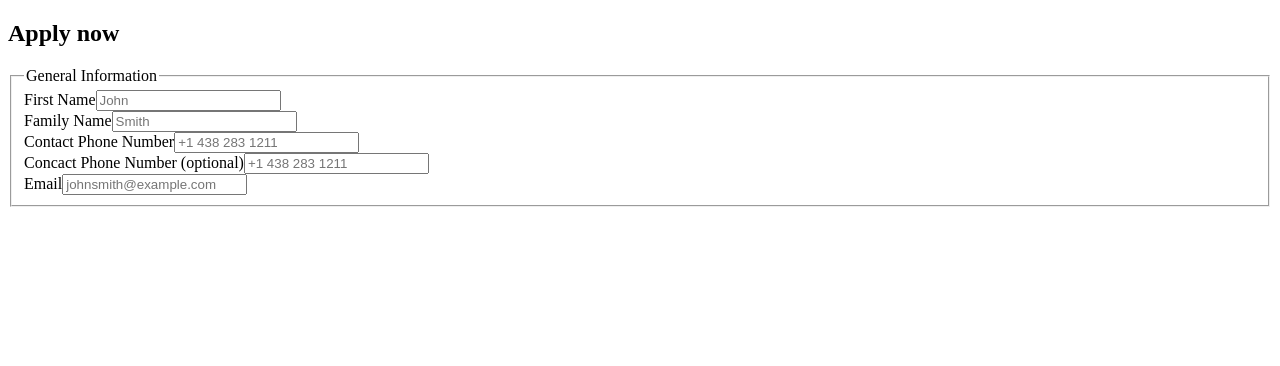
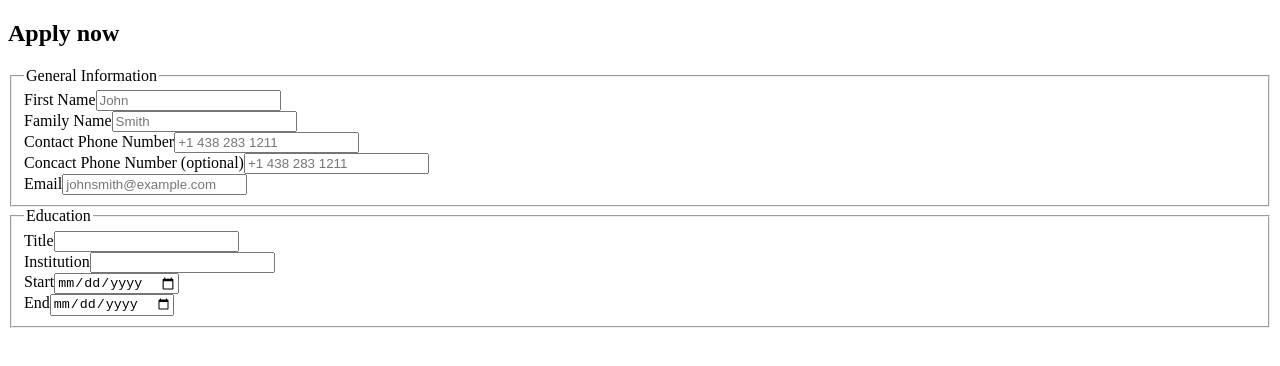
Before and after one commit to ralberrto/cv-project, a React (Create React App) app: page / in a window 1280 px wide. Shown: the top 366 px of the page. Built offline with nearby package versions, Linux system fonts and the light colour scheme; the HTML template or start-up script is replaced by a standard one.

Commit message:
Add "Education" fieldset to form

```diff
--- a/src/App.js
+++ b/src/App.js
@@ -12,10 +12,18 @@ class App extends React.Component {
       <LabelledInput type='email'key='email' label='Email' name='email' placeholder='johnsmith@example.com' required={true} />,
     ];
 
+    const educationInfoInputs = [
+      <LabelledInput type='text' key='title' label='Title' name='title' require={true} />,
+      <LabelledInput type='text' key='institution' label='Institution' name='institution' require={true} />,
+      <LabelledInput type='date' key='start-date' label='Start' name='start-date' require={true} />,
+      <LabelledInput type='date' key='end-date' label='End' name='end-date' require={true} />,
+    ];
+
     return (
       <div className="App">
         <h2>Apply now</h2>
         <FieldSet legend='General Information' childInputs={generalInfoInputs} />
+        <FieldSet legend='Education' childInputs={educationInfoInputs} />
       </div>
     );
   };
```
